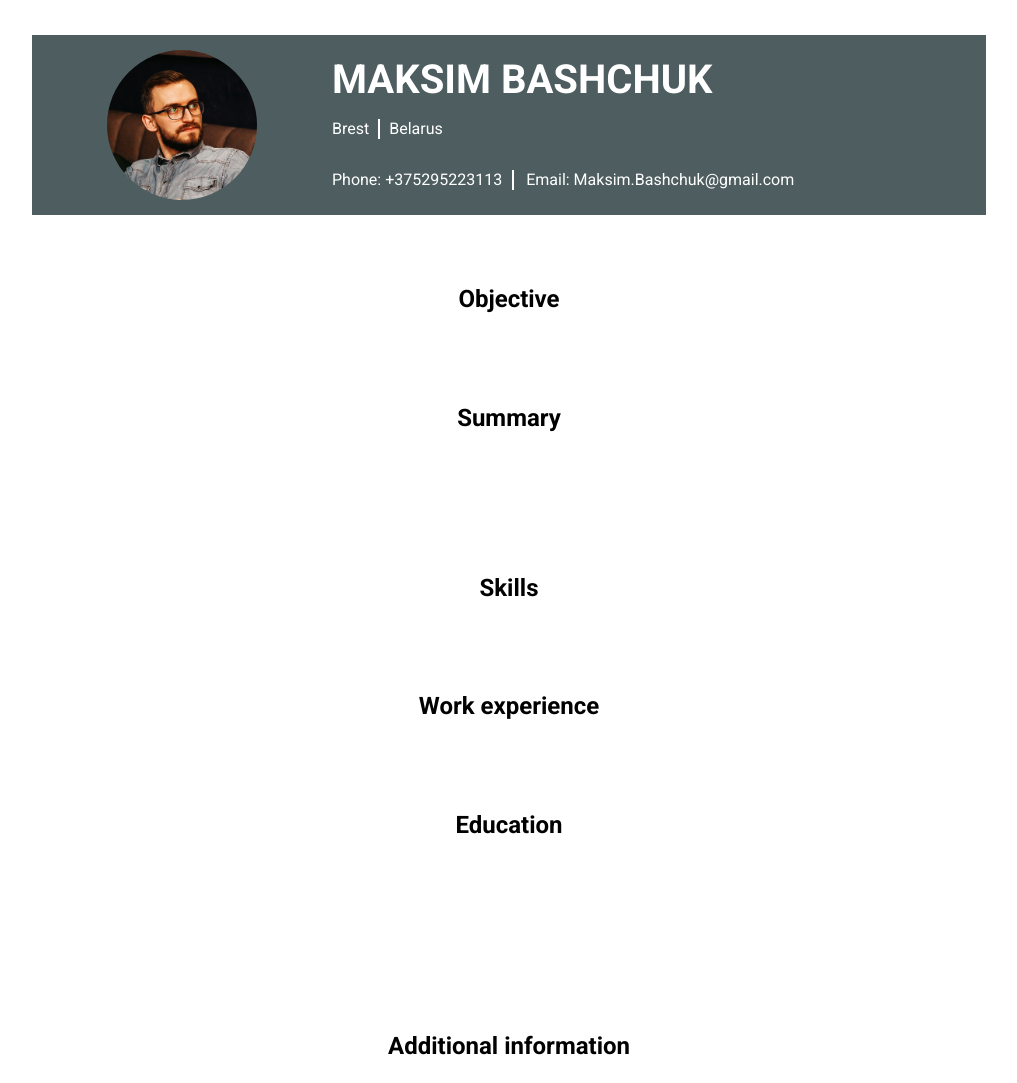
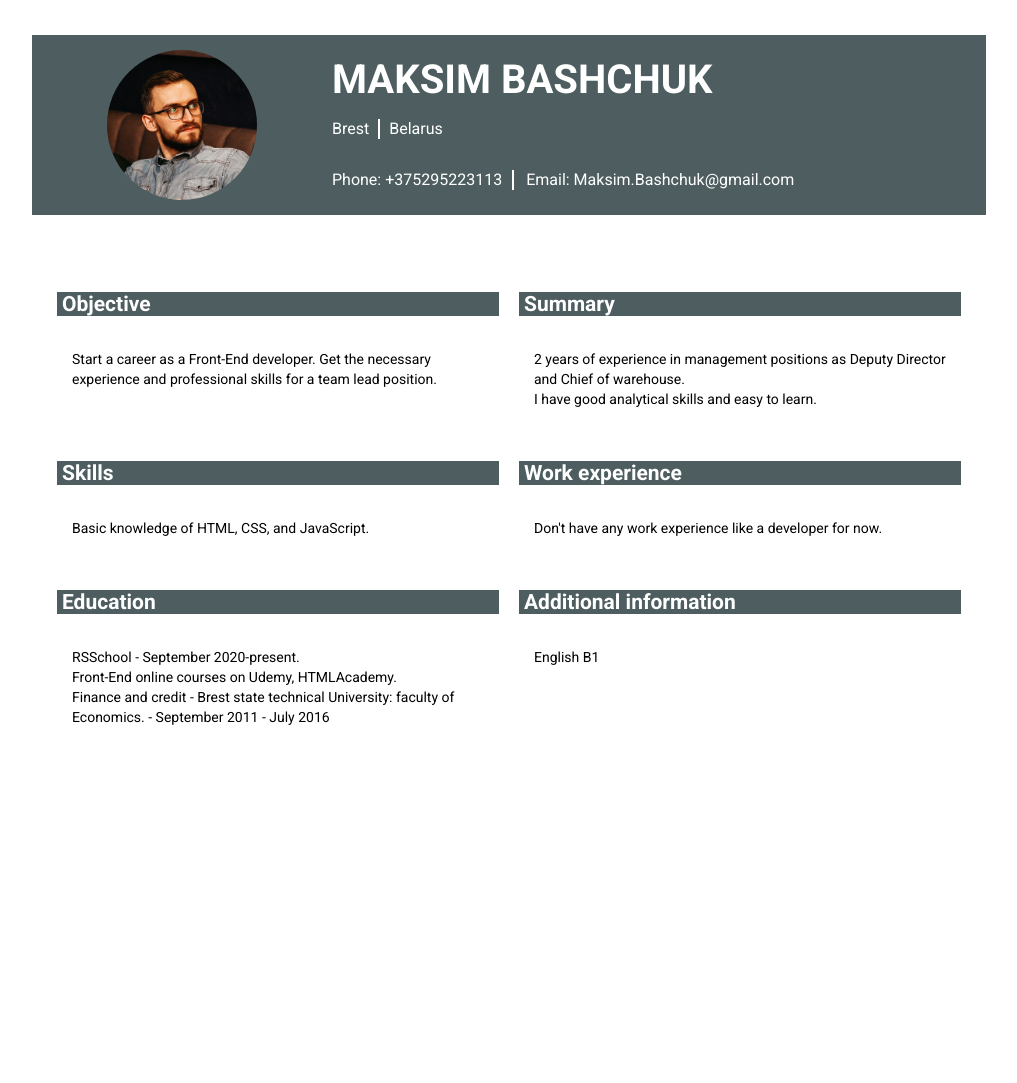
Before and after one commit to MaksimBashchuk/rsschool-cv, a plain HTML site: page index.html in a window 1280 px wide. Shown: the whole page, without its empty margins (131-1148 px from the left). After the commit the page ends 802 px from the top, so only its background shows below. Drawn offline with Linux system fonts and the light colour scheme.

Commit message:
feat: add main section

```diff
--- a/index.html
+++ b/index.html
@@ -30,44 +30,64 @@
 
         <main>
 
-            <div>
+            <div class="info__block">
+
                 <h2>Objective</h2>
+
+                <div>Start a career as a Front-End developer. Get the necessary experience and professional skills for a team lead position.</div>
+
             </div>
 
-            <p>Start a career as a Front-End developer. Get the necessary experience and professional skills for a team lead position.</p>
+            <div class="info__block">
 
-            <div>
                 <h2>Summary</h2>
+
+                <div>
+                    2 years of experience in management positions as Deputy Director and Сhief of warehouse.<br>
+                    I have good analytical skills and easy to learn.
+                </div>
+
             </div>
 
-            <p>2 years of experience in management positions as Deputy Director and Сhief of warehouse.</p>
-            <p>I have good analytical skills and easy to learn.</p>
+            <div class="info__block">
 
-            <div>
                 <h2>Skills</h2>
+
+                <div>
+                    Basic knowledge of HTML, CSS, and JavaScript.
+                </div>
+
             </div>
 
-            <p>Basic knowledge of HTML, CSS, and JavaScript.</p>
+            <div class="info__block">
 
-            <div>
                 <h2>Work experience</h2>
+
+                <div>
+                    Don't have any work experience like a developer for now.
+                </div>
+
             </div>
 
-            <p>Don't have any work experience like a developer for now.</p>
+            <div class="info__block">
 
-            <div>
                 <h2>Education</h2>
+
+                <div>
+                    RSSchool - September 2020-present. <br>
+                    Front-End online courses on Udemy, HTMLAcademy. <br>
+                    Finance and credit - Brest state technical University: faculty of Economics. - September 2011 - July 2016
+                </div>
+
             </div>
 
-            <p>RSSchool - September 2020-present.</p>
-            <p>Front-End online courses on Udemy, HTMLAcademy.</p>
-            <p>Finance and credit - Brest state technical University: faculty of Economics. - September 2011 - July 2016</p>
+            <div class="info__block">
 
-            <div>
                 <h2>Additional information</h2>
+
+                <div>English B1</div>
+
             </div>
-
-            <p>English B1</p>
 
         </main>
 
--- a/style.css
+++ b/style.css
@@ -77,8 +77,34 @@ header a, p {
 
 main {
     display: flex;
+    flex-wrap: wrap;
+    justify-content: center;
     margin: 50px;
-    flex-direction: column;
-    justify-content: space-between;
-    align-items: center;
+    color: #000;
+    min-height: 100px;
+    font-size: 14px;
+    font-weight: 400;
 }
+
+.info__block {
+    box-sizing: border-box;
+    padding: 10px;
+    width: 50%;
+}
+
+.info__block div {
+    line-height: 20px;
+    padding: 15px;
+}
+
+h2 {
+    padding: 0 5px;
+    background-color: #4e5e60;
+    color: #fff ;
+}
+
+main p {
+    font-size: 14px;
+    font-weight: 400;
+    color: #000000;
+}
```
